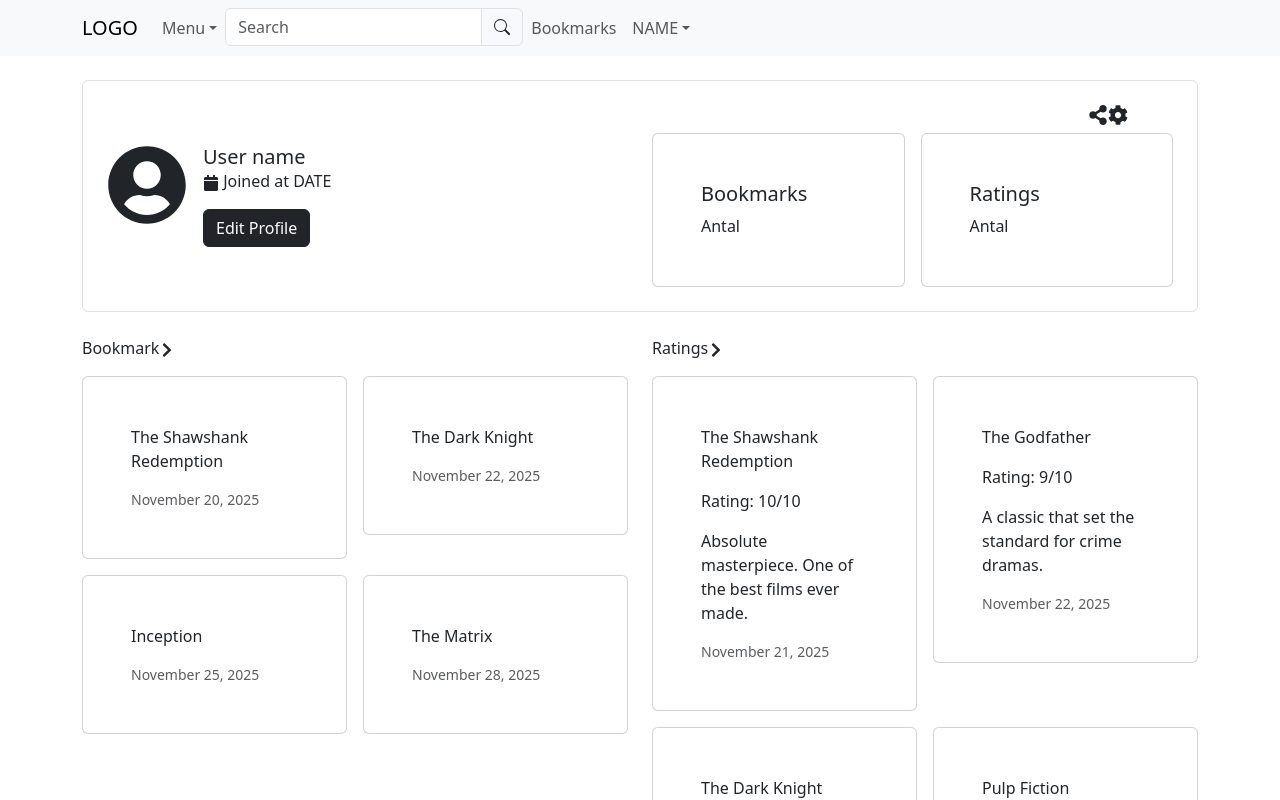
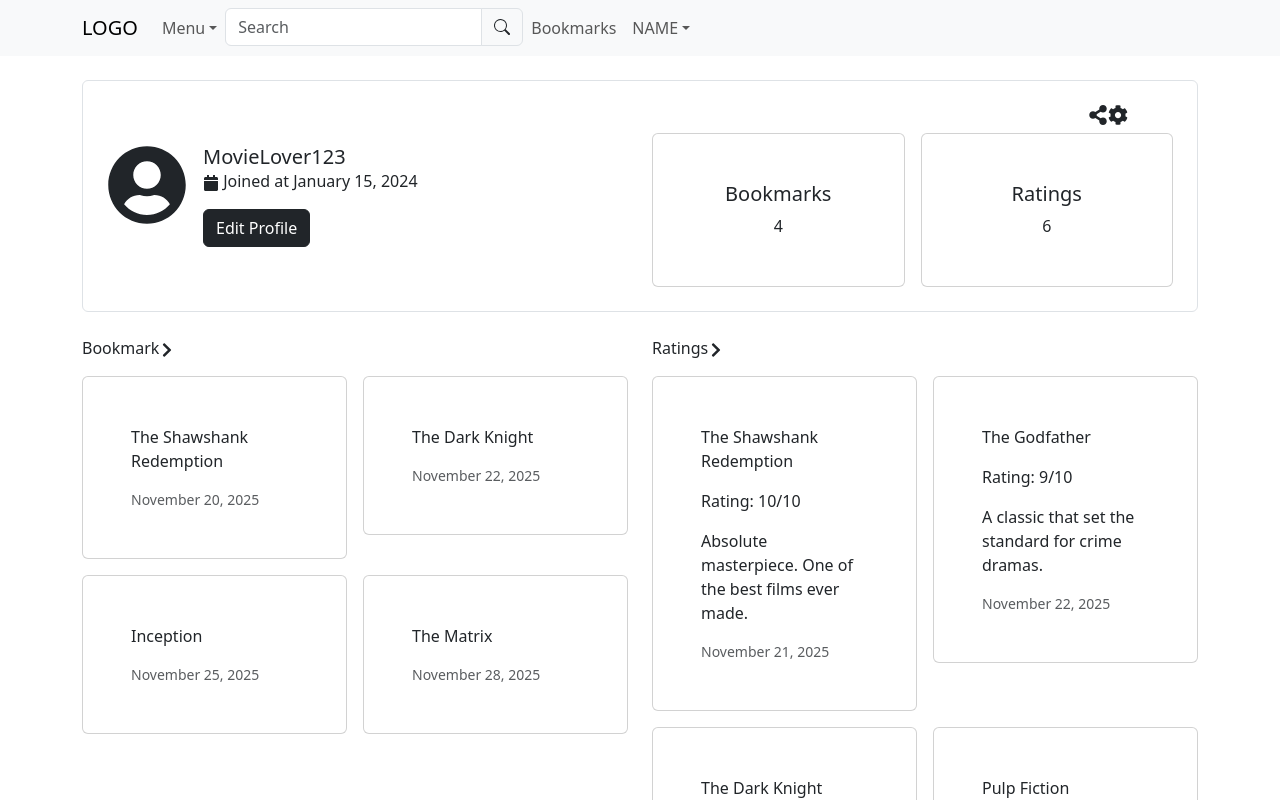
Before and after one commit to SofNyb/moviedatabase, a React (Vite) app: page /profile/1 in a window 1280 px wide. Shown: the top 800 px of the page. Built offline with nearby package versions, Linux system fonts and the light colour scheme.

Commit message:
insert dummydata

```diff
--- a/src/User/UserHero.jsx
+++ b/src/User/UserHero.jsx
@@ -3,8 +3,11 @@ import Button from "react-bootstrap/Button";
 import Row from "react-bootstrap/Row";
 import Col from "react-bootstrap/Col";
 import { FaCalendar, FaCog, FaShareAlt, FaUserCircle } from "react-icons/fa";
+import { user, bookmarks, ratings } from "../data/dummyData";
 
 function UserHero() {
+  const joinedLabel = user.joinedDate || "DATE";
+
   return (
     <div className="my-4 p-4 border rounded">
       <Row className="align-items-center">
@@ -12,9 +15,9 @@ function UserHero() {
           <div className="d-flex align-items-start gap-3">
             <FaUserCircle size={80} className="flex-shrink-0" />
             <div>
-              <Card.Title>User name</Card.Title>
+              <Card.Title>{user.username}</Card.Title>
               <Card.Text>
-                <FaCalendar /> Joined at DATE
+                <FaCalendar /> Joined at {joinedLabel}
               </Card.Text>
               <Button variant="dark">Edit Profile</Button>
             </div>
@@ -29,12 +32,12 @@ function UserHero() {
             </Col>
           </Row>
 
-          <Row className="g-3">
+          <Row className="g-3 text-center">
             <Col>
               <Card>
                 <Card.Body>
                   <Card.Title>Bookmarks</Card.Title>
-                  <Card.Text>Antal</Card.Text>
+                  <Card.Text>{bookmarks.length}</Card.Text>
                 </Card.Body>
               </Card>
             </Col>
@@ -42,7 +45,7 @@ function UserHero() {
               <Card>
                 <Card.Body>
                   <Card.Title>Ratings</Card.Title>
-                  <Card.Text>Antal</Card.Text>
+                  <Card.Text>{ratings.length}</Card.Text>
                 </Card.Body>
               </Card>
             </Col>
```
